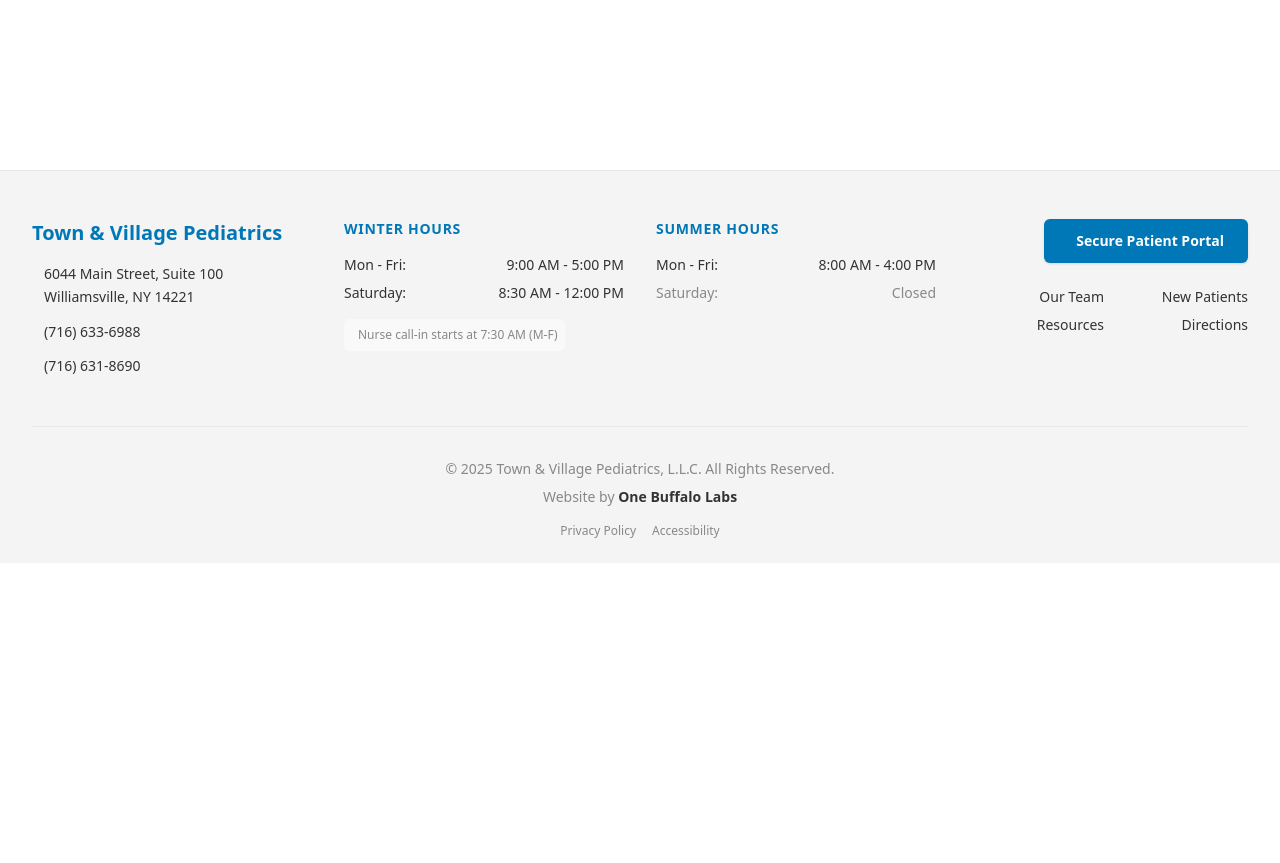
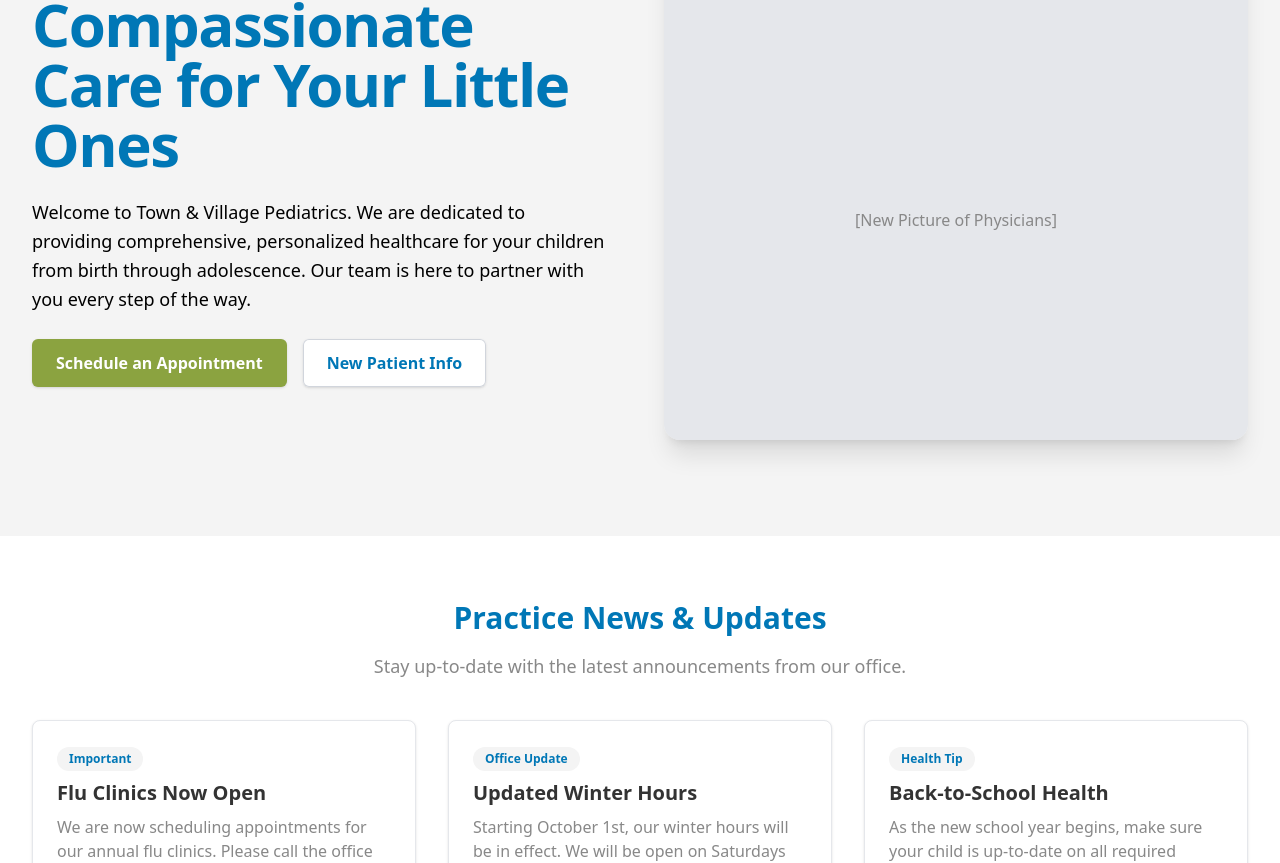
Before and after one commit to OneBuffaloLabsClients/townandvillagepediatrics.com, a Next.js app: page / in a window 1280 px wide. Shown: the part 237-1100 px from the top of the page. Before the commit the page ends 800 px from the top, so only its background shows below. Built offline with nearby package versions, Linux system fonts and the light colour scheme.

Commit message:
Initial commit for home page

```diff
--- a/src/app/page.tsx
+++ b/src/app/page.tsx
@@ -1,3 +1,189 @@
+import Image from 'next/image';
+import Link from 'next/link';
+
+export const metadata = {
+  title: 'Home | Town and Village Pediatrics',
+  description:
+    'Compassionate, comprehensive healthcare for children from infancy through adolescence in Williamsville, NY.',
+};
+
 export default function HomePage() {
-  return <>Hello World</>;
+  return (
+    <div className="flex flex-col">
+      {/* --- Hero Section --- */}
+      <section
+        aria-labelledby="hero-heading"
+        className="relative bg-[var(--color-background-alt)] py-16 md:py-24">
+        <div className="container mx-auto px-4 sm:px-6 lg:px-8">
+          <div className="grid grid-cols-1 gap-12 md:grid-cols-2 items-center">
+            {/* Text Content */}
+            <div className="space-y-6">
+              <h1
+                id="hero-heading"
+                className="text-4xl font-extrabold tracking-tight text-[var(--color-secondary-accent)] sm:text-5xl md:text-6xl">
+                Compassionate Care for Your Little Ones
+              </h1>
+              <p className="text-lg text-[var(--color-text-primary)]qy leading-relaxed max-w-xl">
+                Welcome to Town & Village Pediatrics. We are dedicated to providing comprehensive,
+                personalized healthcare for your children from birth through adolescence. Our team
+                is here to partner with you every step of the way.
+              </p>
+              <div className="flex flex-wrap gap-4">
+                <Link
+                  href="/contact"
+                  className="inline-flex items-center justify-center rounded-md bg-[var(--color-primary-action)] px-6 py-3 text-base font-bold text-white shadow-sm transition-all hover:bg-[#7a9136] focus:outline-none focus:ring-2 focus:ring-[var(--color-primary-action)] focus:ring-offset-2">
+                  Schedule an Appointment
+                </Link>
+                <Link
+                  href="/new-patients"
+                  className="inline-flex items-center justify-center rounded-md bg-white px-6 py-3 text-base font-bold text-[var(--color-secondary-accent)] shadow-sm ring-1 ring-inset ring-gray-300 transition-all hover:bg-gray-50">
+                  New Patient Info
+                </Link>
+              </div>
+            </div>
+            {/* Hero Image Placeholder */}
+            <div className="relative h-64 overflow-hidden rounded-2xl shadow-xl sm:h-80 md:h-[500px]">
+              <div className="absolute inset-0 bg-gray-200 flex items-center justify-center text-[var(--color-text-muted)]">
+                {/* Replace with: <Image src="/path/to/physician-group-photo.jpg" alt="Town and Village Pediatrics Physicians" fill className="object-cover" priority /> */}
+                <span className="text-center px-4">
+                  <i className="fa-solid fa-user-doctor text-6xl mb-4 opacity-50"></i>
+                  <br />
+                  [New Picture of Physicians]
+                </span>
+              </div>
+            </div>
+          </div>
+        </div>
+      </section>
+
+      {/* --- News Section --- */}
+      <section aria-labelledby="news-heading" className="py-16 bg-white">
+        <div className="container mx-auto px-4 sm:px-6 lg:px-8">
+          <div className="mb-10 text-center">
+            <h2
+              id="news-heading"
+              className="text-3xl font-bold text-[var(--color-secondary-accent)]">
+              Practice News & Updates
+            </h2>
+            <p className="mt-4 text-lg text-[var(--color-text-muted)]">
+              Stay up-to-date with the latest announcements from our office.
+            </p>
+          </div>
+
+          <div className="grid gap-8 md:grid-cols-2 lg:grid-cols-3">
+            {/* News Item 1 (Placeholder) */}
+            <article className="rounded-lg border border-gray-200 bg-white p-6 shadow-sm transition-shadow hover:shadow-md">
+              <span className="mb-2 inline-block rounded-full bg-[var(--color-background-alt)] px-3 py-1 text-xs font-semibold text-[var(--color-secondary-accent)]">
+                Important
+              </span>
+              <h3 className="mb-2 text-xl font-bold text-[var(--color-text-primary)]">
+                Flu Clinics Now Open
+              </h3>
+              <p className="mb-4 text-[var(--color-text-muted)]">
+                We are now scheduling appointments for our annual flu clinics. Please call the
+                office or use the patient portal to book your child's slot.
+              </p>
+              <time className="text-sm text-[var(--color-text-muted)]">September 20, 2025</time>
+            </article>
+
+            {/* News Item 2 (Placeholder) */}
+            <article className="rounded-lg border border-gray-200 bg-white p-6 shadow-sm transition-shadow hover:shadow-md">
+              <span className="mb-2 inline-block rounded-full bg-[var(--color-background-alt)] px-3 py-1 text-xs font-semibold text-[var(--color-secondary-accent)]">
+                Office Update
+              </span>
+              <h3 className="mb-2 text-xl font-bold text-[var(--color-text-primary)]">
+                Updated Winter Hours
+              </h3>
+              <p className="mb-4 text-[var(--color-text-muted)]">
+                Starting October 1st, our winter hours will be in effect. We will be open on
+                Saturdays from 8:30 AM to 12:00 PM for urgent sick visits.
+              </p>
+              <time className="text-sm text-[var(--color-text-muted)]">September 15, 2025</time>
+            </article>
+            {/* News Item 3 (Placeholder) */}
+            <article className="rounded-lg border border-gray-200 bg-white p-6 shadow-sm transition-shadow hover:shadow-md">
+              <span className="mb-2 inline-block rounded-full bg-[var(--color-background-alt)] px-3 py-1 text-xs font-semibold text-[var(--color-secondary-accent)]">
+                Health Tip
+              </span>
+              <h3 className="mb-2 text-xl font-bold text-[var(--color-text-primary)]">
+                Back-to-School Health
+              </h3>
+              <p className="mb-4 text-[var(--color-text-muted)]">
+                As the new school year begins, make sure your child is up-to-date on all required
+                immunizations and sports physicals.
+              </p>
+              <time className="text-sm text-[var(--color-text-muted)]">August 28, 2025</time>
+            </article>
+          </div>
+        </div>
+      </section>
+
+      {/* --- About the Practice (PCMH) --- */}
+      <section aria-labelledby="about-heading" className="py-16 bg-[var(--color-background-alt)]">
+        <div className="container mx-auto px-4 sm:px-6 lg:px-8">
+          <div className="flex flex-col lg:flex-row items-center gap-12">
+            <div className="lg:w-2/3">
+              <h2
+                id="about-heading"
+                className="text-3xl font-bold text-[var(--color-secondary-accent)] mb-6">
+                A Patient-Centered Medical Home
+              </h2>
+              <div className="space-y-4 text-lg text-[var(--color-text-primary)] leading-relaxed">
+                <p>
+                  A Medical Home is not just a place; it is the way care is provided to children,
+                  youth, and their families. It is the kind of care we all want and deserve.
+                </p>
+                <p>
+                  Our goal is to have a <strong>trusting partnership</strong> between a child/youth,
+                  their family, and the primary care pediatric team who oversees their health and
+                  well-being.
+                </p>
+                <p className="font-medium">
+                  In 2017, Town and Village Pediatrics LLC was recognized as a Patient-Centered
+                  Medical Home by the National Committee for Quality Assurance.
+                </p>
+              </div>
+            </div>
+            <div className="lg:w-1/3 flex justify-center">
+              {/* NCQA Logo Placeholder - Replace with actual image */}
+              <div className="w-64 h-64 bg-white rounded-full flex items-center justify-center shadow-md p-8">
+                <div className="text-center">
+                  <i className="fa-solid fa-award text-6xl text-[var(--color-primary-action)] mb-4"></i>
+                  <p className="text-sm font-bold text-[var(--color-secondary-accent)]">
+                    NCQA RECOGNIZED PRACTICE
+                  </p>
+                </div>
+              </div>
+            </div>
+          </div>
+        </div>
+      </section>
+
+      {/* --- Expectant Parents Teaser --- */}
+      <section
+        aria-labelledby="expectant-heading"
+        className="py-20 bg-[var(--color-secondary-accent)] text-white relative overflow-hidden">
+        {/* Decorative background element */}
+        <div className="absolute top-0 left-0 w-full h-full opacity-10">
+          <i className="fa-solid fa-baby text-[400px] absolute -top-20 -left-20"></i>
+        </div>
+
+        <div className="container mx-auto px-4 sm:px-6 lg:px-8 relative z-10 text-center">
+          <h2 id="expectant-heading" className="text-3xl md:text-4xl font-bold mb-6">
+            Expecting a New Addition?
+          </h2>
+          <p className="text-xl mb-10 max-w-2xl mx-auto opacity-90">
+            Congratulations! Choosing a pediatrician is an important first step. We invite you to
+            learn more about our practice and how we can support your growing family.
+          </p>
+          <Link
+            href="/parents-corner"
+            className="inline-flex items-center justify-center rounded-full bg-white px-8 py-4 text-lg font-bold text-[var(--color-secondary-accent)] shadow-lg transition-all hover:bg-gray-100 hover:scale-105">
+            Visit Parents Corner
+            <i className="fa-solid fa-arrow-right ml-3"></i>
+          </Link>
+        </div>
+      </section>
+    </div>
+  );
 }
```
